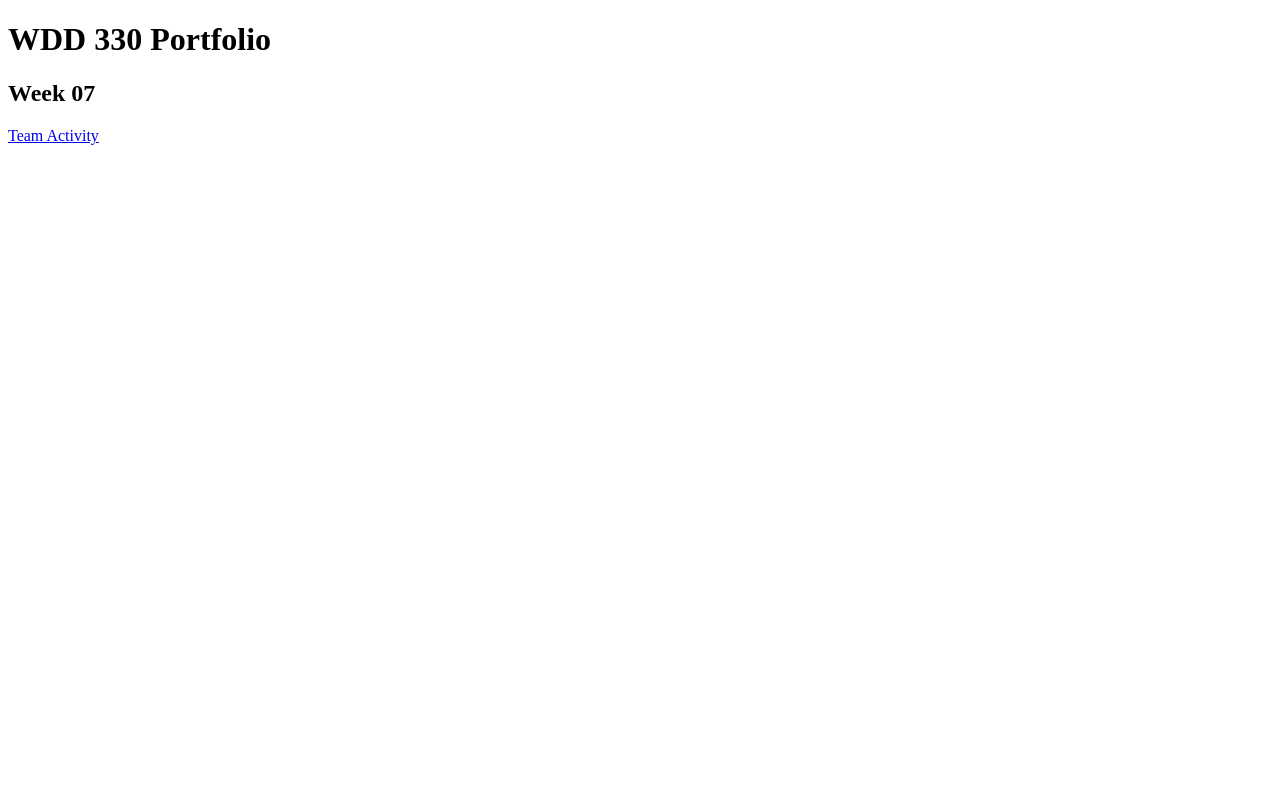
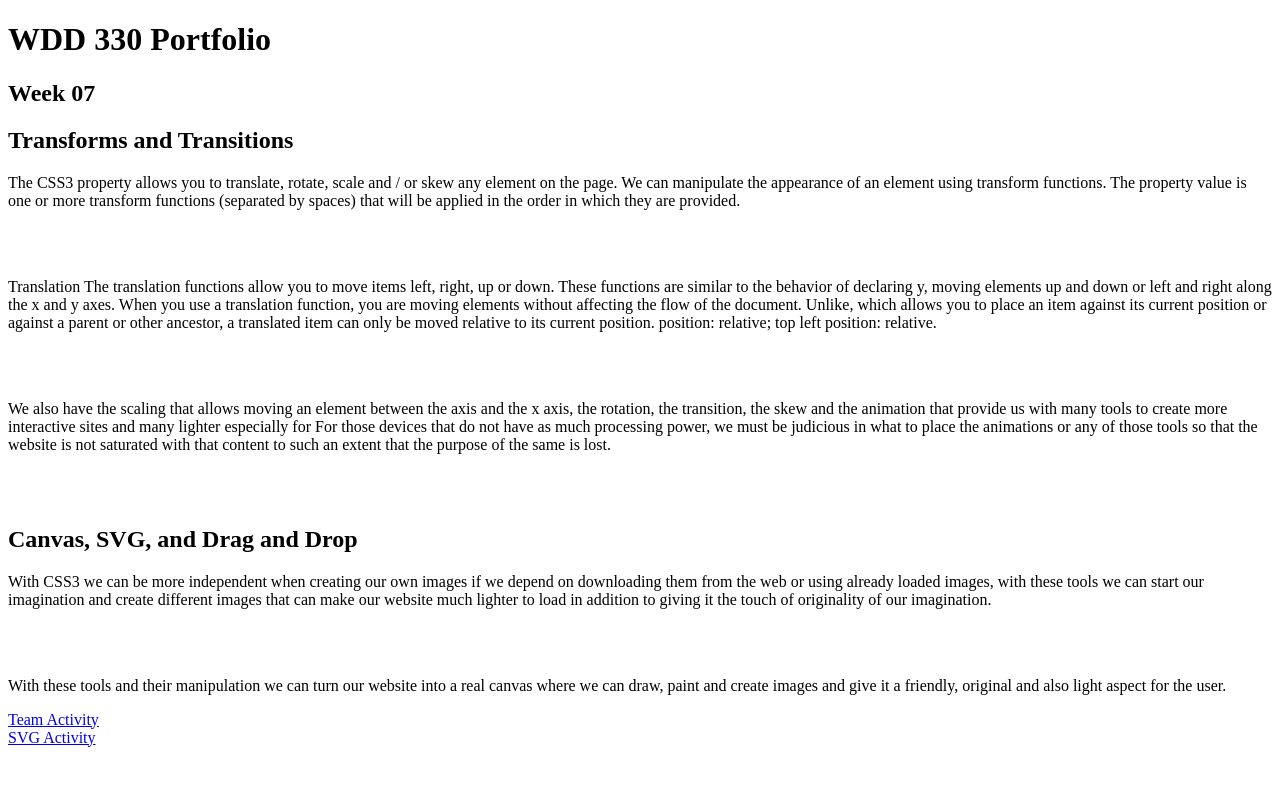
Before and after one commit to midael1975/WDD-330-portafolio, a plain HTML site: page week08/index.html in a window 1280 px wide. Drawn offline with Linux system fonts and the light colour scheme.

Commit message:
init commit

```diff
--- a/week08/actv08/style.css
+++ b/week08/actv08/style.css
@@ -1,3 +1,3 @@
-.hide {
+p {
     display: none;
 }
--- a/week08/index.html
+++ b/week08/index.html
@@ -13,7 +13,31 @@
         <h2>Week 07</h2>
     </header>
 
-    <section><a href="actv08/actv.html">Team Activity</a></section>
+    <h2>Transforms and Transitions</h2>
+
+    <p>The CSS3 property allows you to translate, rotate, scale and / or skew any element on the page. We can manipulate the appearance of an element using transform functions. The property value is one or more transform functions (separated by spaces) that
+        will be applied in the order in which they are provided.
+    </p><br><br>
+
+    <p>Translation The translation functions allow you to move items left, right, up or down. These functions are similar to the behavior of declaring y, moving elements up and down or left and right along the x and y axes. When you use a translation function,
+        you are moving elements without affecting the flow of the document. Unlike, which allows you to place an item against its current position or against a parent or other ancestor, a translated item can only be moved relative to its current position.
+        position: relative; top left position: relative.</p><br><br>
+
+    <p>We also have the scaling that allows moving an element between the axis and the x axis, the rotation, the transition, the skew and the animation that provide us with many tools to create more interactive sites and many lighter especially for For those
+        devices that do not have as much processing power, we must be judicious in what to place the animations or any of those tools so that the website is not saturated with that content to such an extent that the purpose of the same is lost.</p><br><br>
+
+    <h2>Canvas, SVG, and Drag and Drop</h2>
+
+    <p>With CSS3 we can be more independent when creating our own images if we depend on downloading them from the web or using already loaded images, with these tools we can start our imagination and create different images that can make our website much
+        lighter to load in addition to giving it the touch of originality of our imagination.</p><br><br>
+
+    <p>With these tools and their manipulation we can turn our website into a real canvas where we can draw, paint and create images and give it a friendly, original and also light aspect for the user.</p>
+
+
+
+    <section><a href="actv08/proof.html">Team Activity</a></section>
+    <section>
+        <a href="https://codepen.io/wjpd1905/pen/bGqoqap" target=" _blank">SVG Activity</a></section>
 
 
 </body>
```
Also changed, not shown: week08/actv08/proof.html (+2 -1 lines), week08/actv08/proof.js (+15 -3 lines).
